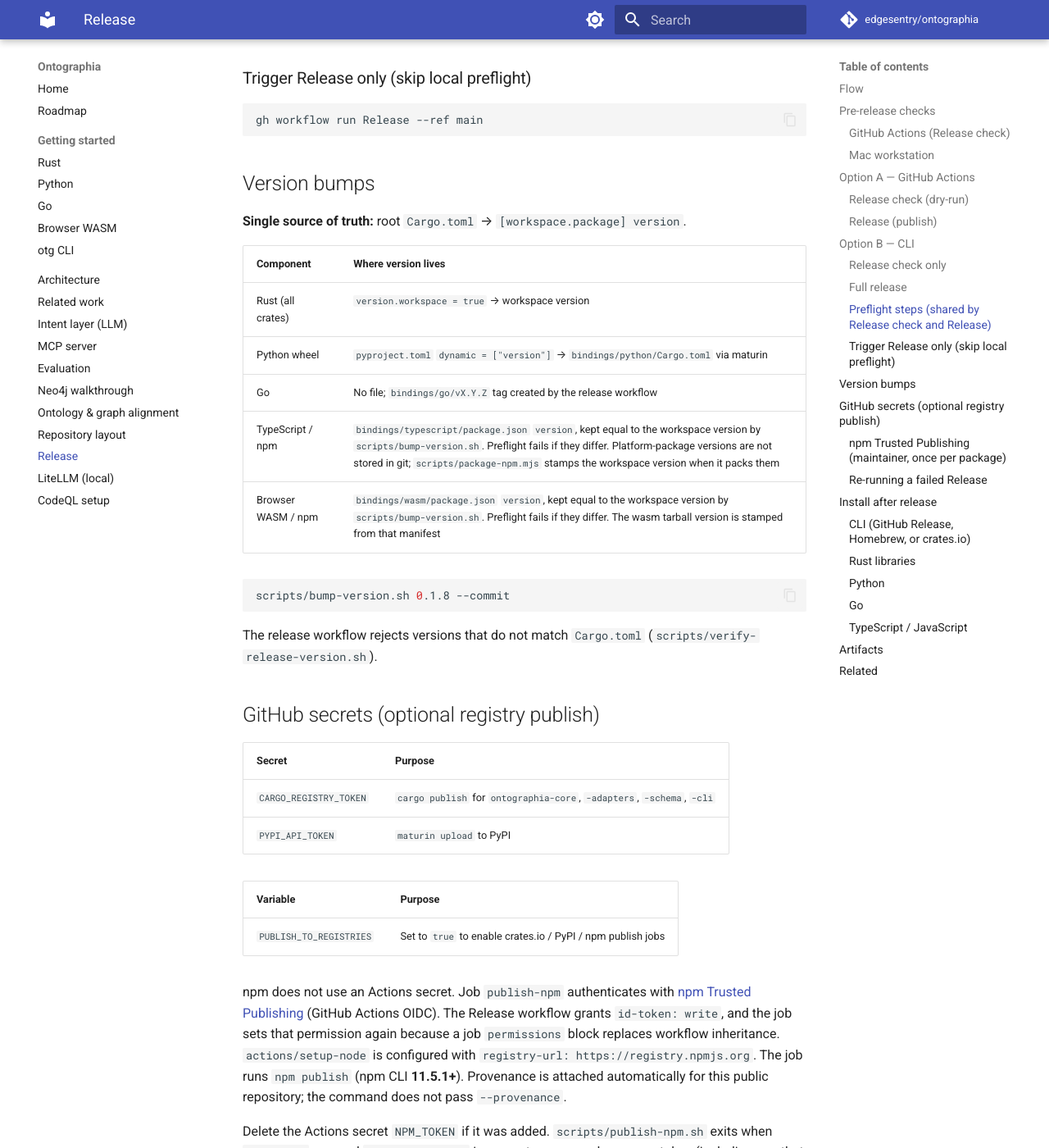
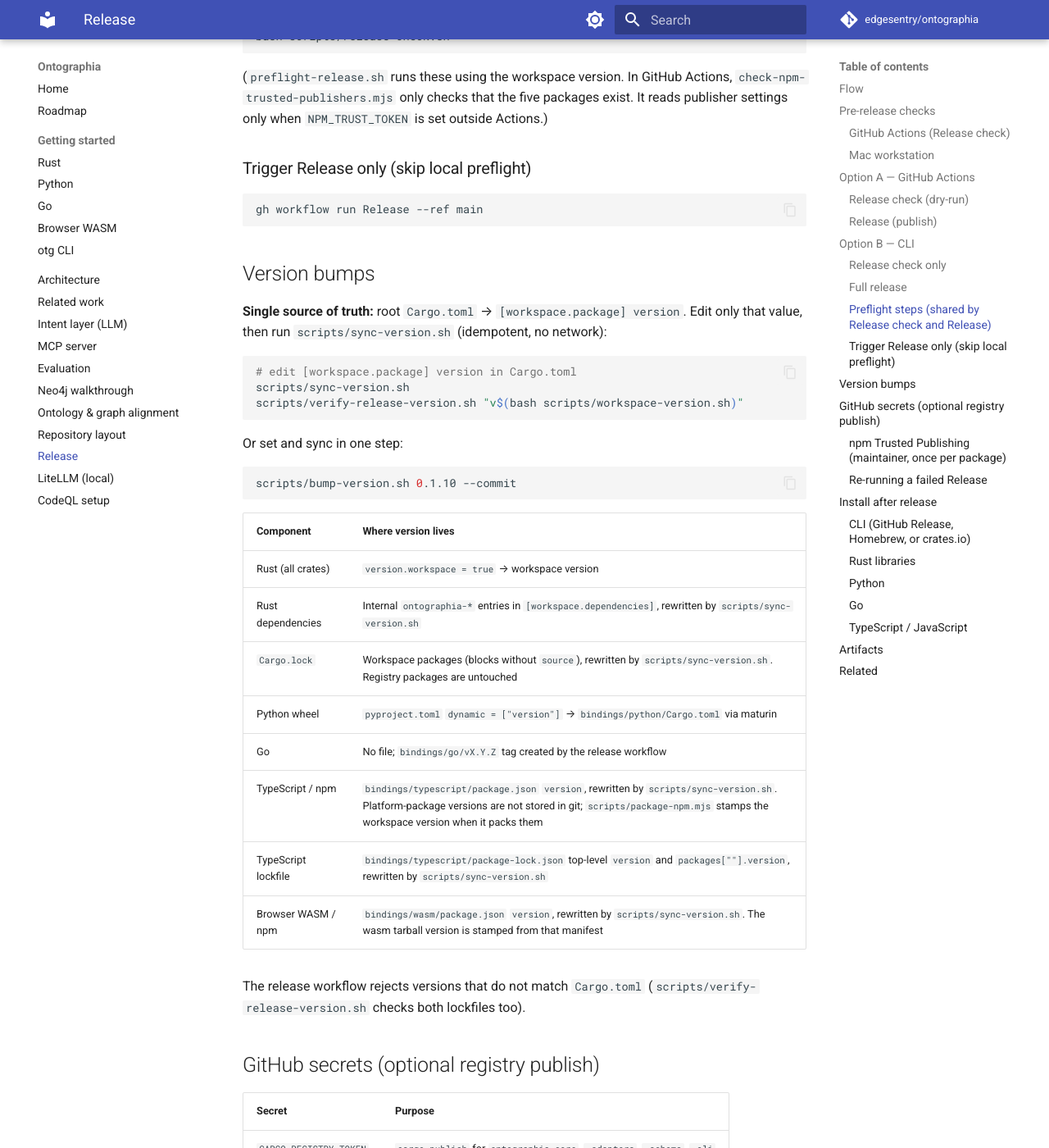
Before and after one commit to edgesentry/ontographia, an MkDocs documentation site: the page built from docs/release.md, in a window 1280 px wide and 1400 px high, scrolled down 7390 px. Shown: the whole window at 82% size. Built offline with MkDocs 1.6.1 and Material for MkDocs 9.7.7, drawn with Linux system fonts in a browser that asks for light colours; a script that is not in the unit is left out; comment, search, counter and statistics services are not loaded; some of the changed text lies outside the part shown.

Commit message:
Single-source version bump: derive manifests and lockfiles from Cargo.toml
Add scripts/sync-version.sh, which reads [workspace.package] version and
writes it to the internal ontographia-* workspace dependencies, both npm
manifests, the workspace packages in Cargo.lock, and the root version
fields of bindings/typescript/package-lock.json. It is idempotent and
needs no network. bump-version.sh now sets the workspace version and
runs the sync; verify-release-version.sh also checks both lockfiles.

scripts/test-version-sync.sh exercises bump, idempotence, a Cargo.toml-only
edit, stale-lockfile detection, and the per-file diff shape on a temporary
copy; CI runs it in the rust job. docs/release.md and the script READMEs
describe the new flow.

Closes #172

````diff
--- a/docs/release.md
+++ b/docs/release.md
@@ -11,7 +11,7 @@
 ```mermaid
 flowchart LR
   A[PR merge to main] --> B[CI green on main]
-  B --> C[Bump version in Cargo.toml]
+  B --> C[Bump version in Cargo.toml + sync]
   C --> D[Release check green]
   D --> M[Mac smoke]
   M --> E[Release]
@@ -23,7 +23,7 @@
 ```
 
 1. Merge feature work to `main` and confirm [CI](https://github.com/edgesentry/ontographia/actions/workflows/ci.yml) passes.
-2. Bump the workspace version on `main` (see [Version bumps](#version-bumps)) — **no local git tag**.
+2. Bump the workspace version on `main` by editing `[workspace.package] version` in `Cargo.toml` and running `scripts/sync-version.sh` (or run `scripts/bump-version.sh X.Y.Z`) — see [Version bumps](#version-bumps). **No local git tag**.
 3. Run **[Release check](https://github.com/edgesentry/ontographia/actions/workflows/release-check.yml)** on `main` and wait until it is green. Detail: [GitHub Actions (Release check)](#github-actions-release-check).
 4. Run the [Mac workstation](#mac-workstation) smoke (Cursor Agent CLI, checkout under `~/agent-work`).
 5. Run **[Release](https://github.com/edgesentry/ontographia/actions/workflows/release.yml)** — reads `Cargo.toml`, creates `vX.Y.Z`, uploads artifacts.
@@ -57,7 +57,7 @@
 
 | Check | Green means |
 |-------|-------------|
-| Version | `Cargo.toml` `[workspace.package] version`, `bindings/typescript/package.json`, and `bindings/wasm/package.json` are the same `X.Y.Z` (`scripts/verify-release-version.sh`) |
+| Version | `Cargo.toml` `[workspace.package] version`, both npm manifests, `Cargo.lock` workspace packages, and both version fields in `bindings/typescript/package-lock.json` are the same `X.Y.Z` (`scripts/verify-release-version.sh`) |
 | Workflow file | `.github/workflows/release.yml` is named **Release**, the publish job id is `publish-npm`, and `upload-assets` checks out the repo and sets `GH_REPO` |
 | Registries | Read-only ping of npm, crates.io, and PyPI (`scripts/check-registry-reachability.sh`) |
 | npm packages | `@edgesentry/ontographia` and the four platform packages are on the public registry. The job reads that public document. It does not call `GET /-/package/{package}/trust` |
@@ -216,7 +216,9 @@
 
 ```bash
 # 1. Bump version on main (via PR or locally)
-scripts/bump-version.sh 0.1.9 --commit
+#    Edit [workspace.package] version in Cargo.toml, then:
+scripts/sync-version.sh
+#    (or in one step: scripts/bump-version.sh 0.1.10 --commit)
 git push origin main
 
 # 2. Required: Release check workflow on main (see Pre-release checks)
@@ -258,21 +260,32 @@
 
 ## Version bumps
 
-**Single source of truth:** root `Cargo.toml` → `[workspace.package] version`.
+**Single source of truth:** root `Cargo.toml` → `[workspace.package] version`. Edit only that value, then run `scripts/sync-version.sh` (idempotent, no network):
+
+```bash
+# edit [workspace.package] version in Cargo.toml
+scripts/sync-version.sh
+scripts/verify-release-version.sh "v$(bash scripts/workspace-version.sh)"
+```
+
+Or set and sync in one step:
+
+```bash
+scripts/bump-version.sh 0.1.10 --commit
+```
 
 | Component | Where version lives |
 |-----------|---------------------|
 | Rust (all crates) | `version.workspace = true` → workspace version |
+| Rust dependencies | Internal `ontographia-*` entries in `[workspace.dependencies]`, rewritten by `scripts/sync-version.sh` |
+| `Cargo.lock` | Workspace packages (blocks without `source`), rewritten by `scripts/sync-version.sh`. Registry packages are untouched |
 | Python wheel | `pyproject.toml` `dynamic = ["version"]` → `bindings/python/Cargo.toml` via maturin |
 | Go | No file; `bindings/go/vX.Y.Z` tag created by the release workflow |
-| TypeScript / npm | `bindings/typescript/package.json` `version`, kept equal to the workspace version by `scripts/bump-version.sh`. Preflight fails if they differ. Platform-package versions are not stored in git; `scripts/package-npm.mjs` stamps the workspace version when it packs them |
-| Browser WASM / npm | `bindings/wasm/package.json` `version`, kept equal to the workspace version by `scripts/bump-version.sh`. Preflight fails if they differ. The wasm tarball version is stamped from that manifest |
+| TypeScript / npm | `bindings/typescript/package.json` `version`, rewritten by `scripts/sync-version.sh`. Platform-package versions are not stored in git; `scripts/package-npm.mjs` stamps the workspace version when it packs them |
+| TypeScript lockfile | `bindings/typescript/package-lock.json` top-level `version` and `packages[""].version`, rewritten by `scripts/sync-version.sh` |
+| Browser WASM / npm | `bindings/wasm/package.json` `version`, rewritten by `scripts/sync-version.sh`. The wasm tarball version is stamped from that manifest |
 
-```bash
-scripts/bump-version.sh 0.1.8 --commit
-```
-
-The release workflow rejects versions that do not match `Cargo.toml` (`scripts/verify-release-version.sh`).
+The release workflow rejects versions that do not match `Cargo.toml` (`scripts/verify-release-version.sh` checks both lockfiles too).
 
 ## GitHub secrets (optional registry publish)
 
@@ -335,7 +348,7 @@
 
 - **crates.io:** publish jobs skip crates that already exist at the workspace version.
 - **Go:** the workflow fails fast if `bindings/go/vX.Y.Z` already exists — do not delete that tag; bump the version instead.
-- **npm:** platform tarballs publish first (lexical filename order: `darwin-arm64`, `linux-arm64`, `linux-x64`, `win32-x64`), then `@edgesentry/ontographia`. Versions already on npm are skipped, so a re-run is safe when some packages are already at this version (for `0.1.7`, the three platform packages above). A missing trusted publisher, a workflow filename other than `release.yml`, or a publisher that does not allow `npm publish` makes that one package return `ENEEDAUTH`. The script still attempts the remaining tarballs, then exits non-zero and lists the names that are not on the registry. npm versions are immutable; replace a bad native by bumping `Cargo.toml` (and the TypeScript `package.json` via `scripts/bump-version.sh`). Do not delete tag `v0.1.7` to retry this publish.
+- **npm:** platform tarballs publish first (lexical filename order: `darwin-arm64`, `linux-arm64`, `linux-x64`, `win32-x64`), then `@edgesentry/ontographia`. Versions already on npm are skipped, so a re-run is safe when some packages are already at this version (for `0.1.7`, the three platform packages above). A missing trusted publisher, a workflow filename other than `release.yml`, or a publisher that does not allow `npm publish` makes that one package return `ENEEDAUTH`. The script still attempts the remaining tarballs, then exits non-zero and lists the names that are not on the registry. npm versions are immutable; replace a bad native by bumping `Cargo.toml` and running `scripts/sync-version.sh`. Do not delete tag `v0.1.7` to retry this publish.
 - **GitHub Release assets:** `upload-assets` checks out the release tag and sets `GH_REPO`. `gh release upload` needs a git checkout or `GH_REPO`; without either it exits `fatal: not a git repository`. The upload overwrites files of the same name (`--clobber`).
 
 **Re-run uses the workflow file from that run's commit**, not a later commit on `main`. For [run 41265294898](https://github.com/edgesentry/ontographia/actions/runs/41265294898) (`c6ca92a`, tag `v0.1.7`):
````
Also changed, not shown: bindings/wasm/README.md (+1 -1 lines), scripts/README.md (+4 -2 lines), 7 other files.
